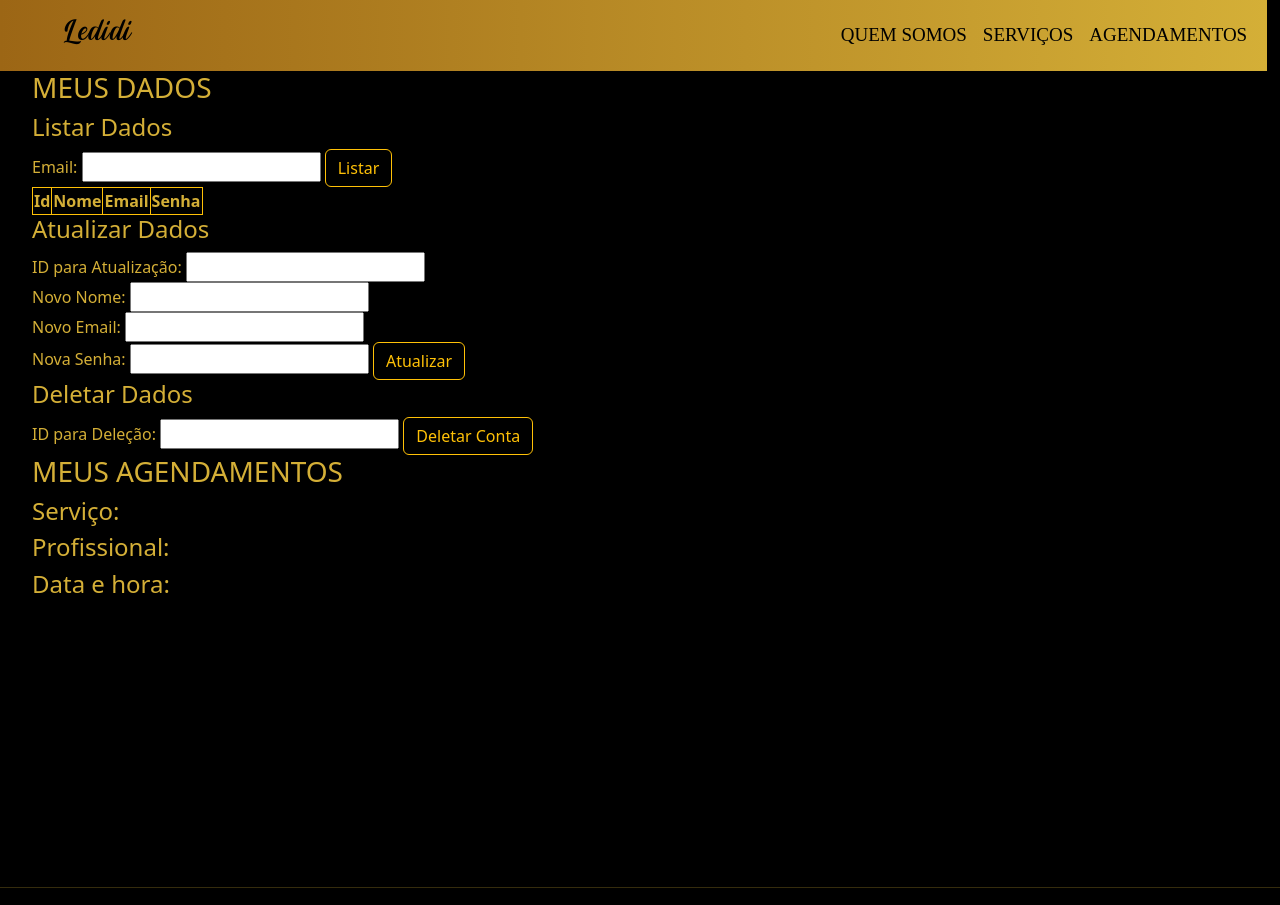
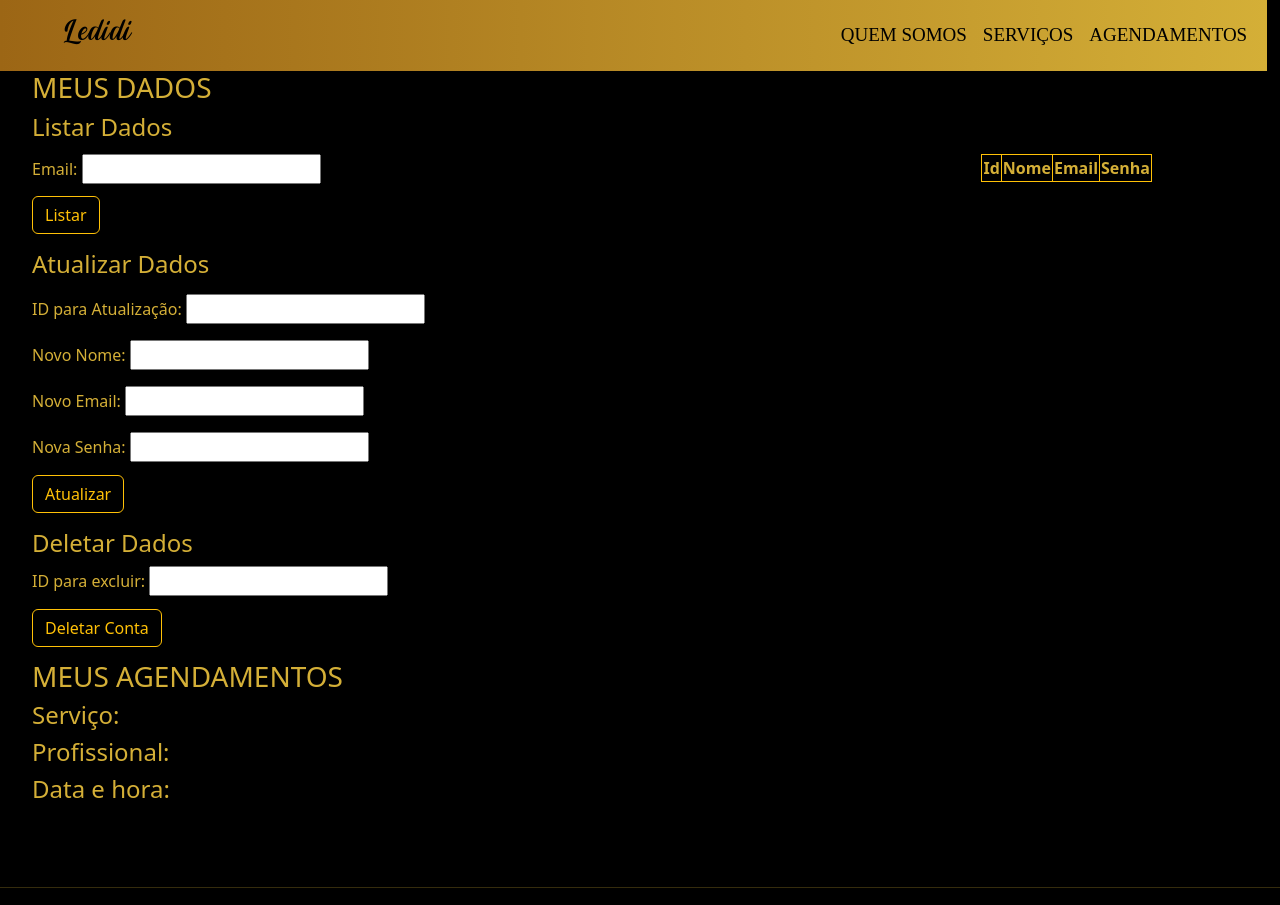
Before and after one commit to devgarciadiogo/ledidi, a PHP site: page /dados.html in a window 1280 px wide; the page is wider, and only the part inside the window is pictured. Shown: the top 905 px of that part. Run offline with PHP 8.4, Linux system fonts and the light colour scheme; lists and menus that the app fills with data are empty; some web fonts are replaced.

Commit message:
v3.7
-Fazendo CSS do dados.html

```diff
--- a/CSS/dados.css
+++ b/CSS/dados.css
@@ -74,8 +74,46 @@ footer{
     font-family: 'bond';
 }
 
-  #coluna-central{
-    padding: -50px 0 100px 0 ;
+#email-dados{
+  margin: 0.5rem 0 0 0;
+
+}
+
+#listar{
+  margin: 0.7rem 0 0 0;
+}
+
+.border-warning{
+  margin: -5rem 0 0 0;
+  padding: 0 0 0 0;
+  float: right;
+  margin-left: 0;
+}
+
+#atualizar-dados{
+  margin: 1rem 0 0 0;
+  padding: 0 0 1rem 0;
+}
+
+#atualizar{
+  margin: 0.8rem 0 0 0;
+}
+
+#deletar{
+  margin: 0.8rem 0 0 0;
+}
+
+.dados{
+  margin: 1rem 0 0 0;
+  padding: 0 0 0 0;
+}
+
+#meus-agendamentos{
+  padding: 0.8rem 0 0 0;
+}
+
+#coluna-central{
+  padding: -50px 0 100px 0 ;
 }
 
   #endereco-footer{
--- a/acesso.html
+++ b/acesso.html
@@ -65,7 +65,7 @@
 
         // Envie os dados do formulário via AJAX
         $.ajax({
-          url: 'http://localhost:80/ledidi/acesso.php',
+          url: 'http://localhost:80/ledidi/back/acesso.php',
           method: 'POST',
           data: {
             email: $('#emailLogin').val(),
--- a/agendamento.php
+++ b/back/agendamento.php
@@ -15,13 +15,14 @@ if (isset($_GET['tipo'])) {
     $db_context->conectar();
 
     if ($tipo == 1) {
-        if (isset($_GET['telefone']) && isset($_GET['dataHora']) && isset($_GET['servicos']) && isset($_GET['funcionarios'])) {
+        if (isset($_GET['telefone']) && isset($_GET['email']) && isset($_GET['dataHora']) && isset($_GET['servicos']) && isset($_GET['funcionarios'])) {
             $telefone = $_GET['telefone'];
+            $email = $_GET['email'];
             $dataHora = $_GET['dataHora'];
             $servicos = $_GET['servicos'];
             $funcionarios = $_GET['funcionarios'];
 
-            $resultado = $db_context->adicionar_agendamento($telefone, $dataHora, $servicos, $funcionarios);
+            $resultado = $db_context->adicionar_agendamento($telefone, $email, $dataHora, $servicos, $funcionarios);
             if ($resultado) {
                 $response = array('success' => true, 'message' => 'Agendamento realizado com sucesso!');
             } else {
--- a/cadastro.html
+++ b/cadastro.html
@@ -39,7 +39,7 @@
   </header>
   <main>
     <div class="page">
-      <form method="GET" action="cadastro.php" id="formCadastro">
+      <form method="GET" action="back/cadastro.php" id="formCadastro">
         <h1>Cadastro</h1>
         <p>Insira as informações solicitadas para realizar seu cadastro!</p>
         <label for="nome">Nome</label>
@@ -82,7 +82,7 @@
 
         // Envie os dados do formulário via AJAX
         $.ajax({
-          url: 'http://localhost:80/ledidi/index.php',
+          url: 'http://localhost:80/ledidi/back/index.php',
           method: 'GET',
           data: {
             tipo: 1,
--- a/dados.html
+++ b/dados.html
@@ -20,7 +20,7 @@
                 <div class="collapse navbar-collapse d-lg-flex justfy-content-end" id="#navbarSupportedContent">
                     <ul class="navbar-nav ms-auto">
                     <li class="nav-item">
-                        <a class="nav-link active" aria-current="page" href="quemsomos.html">QUEM SOMOS</a>
+                        <a class="nav-link active" aria-current="page" href="quem-somos.html">QUEM SOMOS</a>
                     </li>
                     <li class="nav-item">
                         <a class="nav-link" href="servicos.html">SERVIÇOS</a>
@@ -39,9 +39,12 @@
                     <h3>MEUS DADOS</h3>
                     <div>
                         <h4>Listar Dados</h4>
-                        <label for="email">Email:</label>
+                        <label id="email-dados" for="email">Email:</label>
                         <input id="email" type="text">
-                        <button id="listar" class="btn btn-outline-warning">Listar</button>
+
+                        <div>
+                                <button id="listar" class="btn btn-outline-warning">Listar</button>
+                        </div>
 
                         <table border="1" class="table-bordered border-warning">
                             <thead>
@@ -58,32 +61,39 @@
                         </table>
                     </div>
 
-                    <div>
-                        <h4>Atualizar Dados</h4>
+                    <div class="dados">
+                        <h4 id="atualizar-dados">Atualizar Dados</h4>
                         <label for="atualizar-id">ID para Atualização:</label>
                         <input id="atualizar-id" type="text">
                     </div>
 
-                    <div>
+                    <div class="dados">
                         <label for="atualizar-nome">Novo Nome:</label>
                         <input id="atualizar-nome" type="text">
                     </div>
 
-                    <div>
+                    <div class="dados">
                         <label for="atualizar-email">Novo Email:</label>
                         <input id="atualizar-email" type="text">
                     </div>
 
-                    <div>
+                    <div class="dados">
                         <label for="atualizar-senha">Nova Senha:</label>
                         <input id="atualizar-senha" type="text">
+                    </div>
+
+                    <div>
                         <button id="atualizar" class="btn btn-outline-warning">Atualizar</button>
                     </div>
 
+                    <div class="dados">
+                        <h4>Deletar Dados</h4>
+                        <label for="deletar-id">ID para excluir:</label>
+                        <input id="deletar-id" type="text">
+
+                    </div>
+
                     <div>
-                        <h4>Deletar Dados</h4>
-                        <label for="deletar-id">ID para Deleção:</label>
-                        <input id="deletar-id" type="text">
                         <button id="deletar" class="btn btn-outline-warning">Deletar Conta</button>
                     </div>
 
--- a/script.js
+++ b/script.js
@@ -17,7 +17,7 @@ document.getElementById('deletar').addEventListener('click', function() {
 });
 
 function fazerRequisicao(tipo, id, nome, email, senha) {
-    var url = `http://localhost/ledidi/index.php?tipo=${tipo}`;
+    var url = `http://localhost/ledidi/back/index.php?tipo=${tipo}`;
 
     if (id !== null && id !== undefined && id !== '') {
         url += `&id=${id}`;
```
Also changed, not shown: CSS/agendamento.css (+24 -0 lines), agendamento.html (+6 -1 lines), back/db_context.php (renamed from db_context.php, +15 -1 lines), back/acesso.php (renamed from acesso.php), back/config.php (renamed from config.php), back/dados.php (added), back/index.php (renamed from index.php), back/logout.php (renamed from logout.php).
